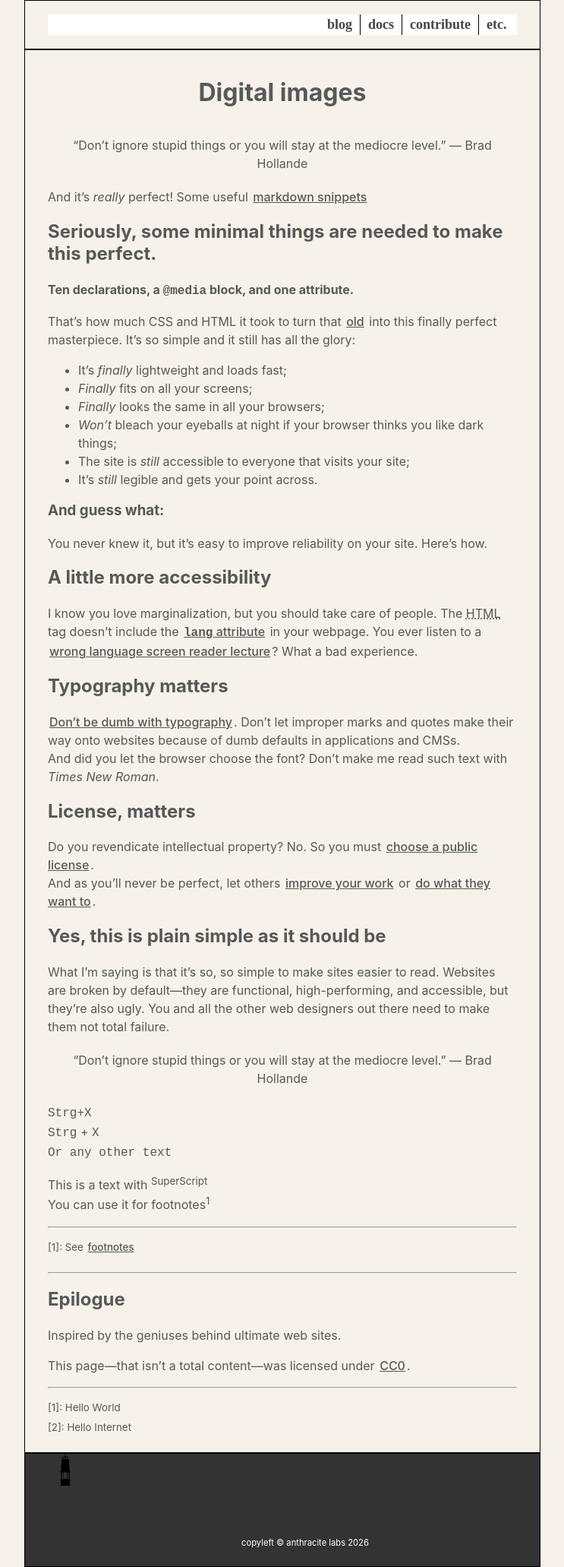
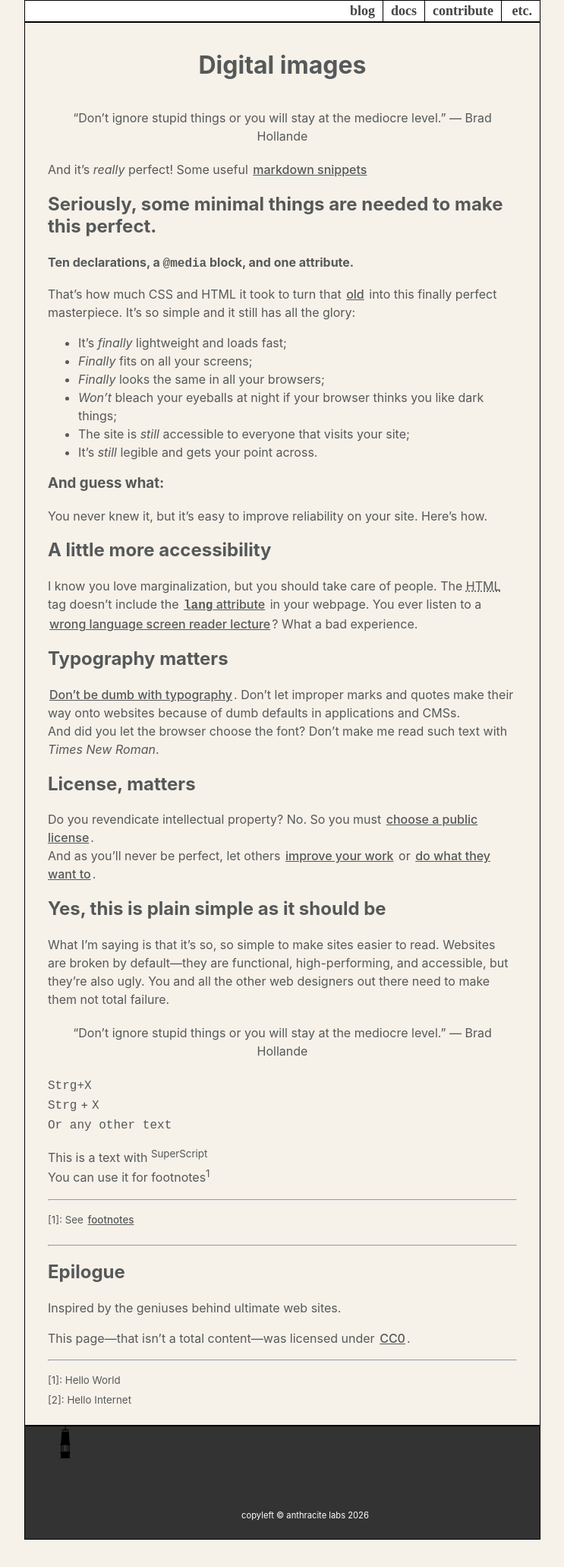
Before and after one commit to anthracitelabs/anthracitelabs.github.io, a Jekyll site: the page built from index.md, in a window 1280 px wide. Shown: the whole page at 76% size, without its empty margins (268-1011 px from the left). Built offline with Jekyll 4.4.1, drawn with Linux system fonts in a browser that asks for light colours; the repository's description, which GitHub fills in, is left out; our own code applies the rules of GitHub Pages for plain Markdown files; after the commit the page ends 2026 px from its top, so only the background shows below that.

Commit message:
mobile browser header menu problem fixed

```diff
--- a/_layouts/default.html
+++ b/_layouts/default.html
@@ -16,7 +16,7 @@
         <div style="float:right;width:15%;height:100%;"><a href="#" class="button">Contents</a></div>
         <div style="float:right;width:15%;height:100%;"><a href="#" class="button">About</a></div>
 	</div-->
-	<div id='header'>
+	<div style="padding:0;" id='header'>
 		<nav class="page-menu">
 			<ul class="menu" id="menu">
 			<li class="menu-item"><a href="/blog/" class="menu-link">Blog</a></li>
--- a/anthracitestyle.css
+++ b/anthracitestyle.css
@@ -177,12 +177,12 @@
     list-style-type: none;
     margin: 0;
     padding: 0;
-    position: absolute;
+    /*position: absolute;
     right: 0;
     top: 0;
     display: none;
     overflow: visible;
-    text-align: start
+    text-align: start*/
 }
 
 @media {
@@ -190,7 +190,7 @@
         display:flex;
         flex-direction: row;
         justify-content: flex-end;
-        margin: 1em 0;
+        margin: 0;
         position: relative;
         overflow: visible;
         width: 100%
@@ -209,7 +209,7 @@
     width: 1.5rem
 }
 
-@media (min-width: 650px) {
+@media {
     .page-menu .menu-toggle {
         display:none
     }
@@ -219,7 +219,7 @@
     display: block
 }
 
-@media (min-width: 650px) {
+@media {
     .page-menu .menu-item:not(:last-child) {
         border-right:1px solid var(--color-primary)
     }
@@ -231,7 +231,7 @@
     display: block;
     flex: none;
     min-width: 50px;
-    padding: 0px 20px;
+    padding: 0px 0px;
     text-decoration: none
 }
 
@@ -241,7 +241,7 @@
     text-decoration: none
 }
 
-@media (min-width: 650px) {
+@media {
     .page-menu .menu-link {
         padding:0px 10px
     }
```
